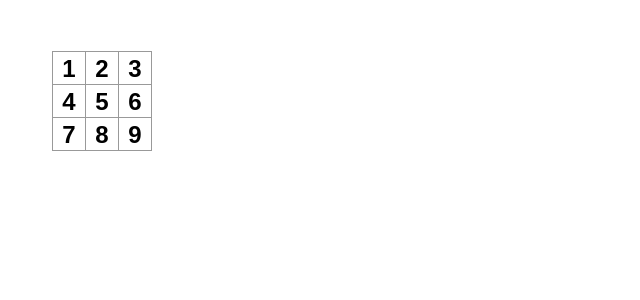
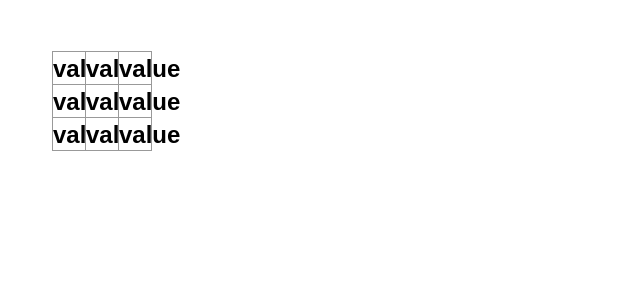
Before and after one commit to danielgai/my-react-app, a React (Vite) app: page / in a window 1280 px wide. Shown: the top 300 px of the page, without its empty margins (0-640 px from the left). Built offline with nearby package versions, Linux system fonts and the light colour scheme.

Commit message:
new Square component to render board + props

```diff
--- a/src/App.jsx
+++ b/src/App.jsx
@@ -3,24 +3,27 @@
 import viteLogo from '/vite.svg'
 import './App.css'
 
+function Square({ value }){
+  return <button className="square">value</button>
+}
 export default function Board() {
   return(
     <>
     <div className="board-row">
-      <button className="square">1</button>
-      <button className="square">2</button>
-      <button className="square">3</button>
-    </div>
-    <div className="board-row">
-      <button className="square">4</button>
-      <button className="square">5</button>
-      <button className="square">6</button>
-    </div>
-    <div className="board-row">
-      <button className="square">7</button>
-      <button className="square">8</button>
-      <button className="square">9</button>
-    </div>
+        <Square />
+        <Square />
+        <Square />
+      </div>
+      <div className="board-row">
+        <Square />
+        <Square />
+        <Square />
+      </div>
+      <div className="board-row">
+        <Square />
+        <Square />
+        <Square />
+      </div>
   </>
   );
 }
```
